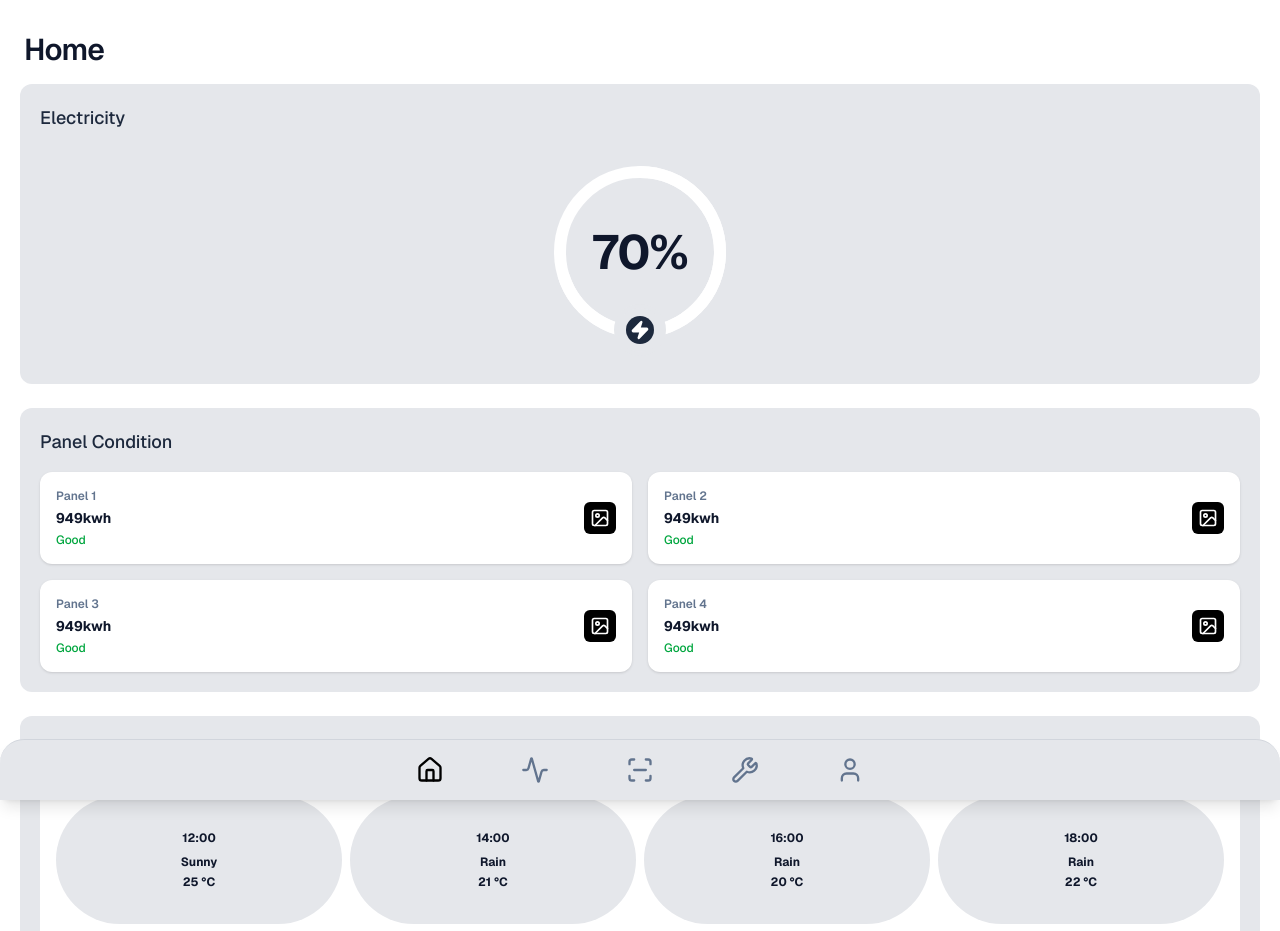
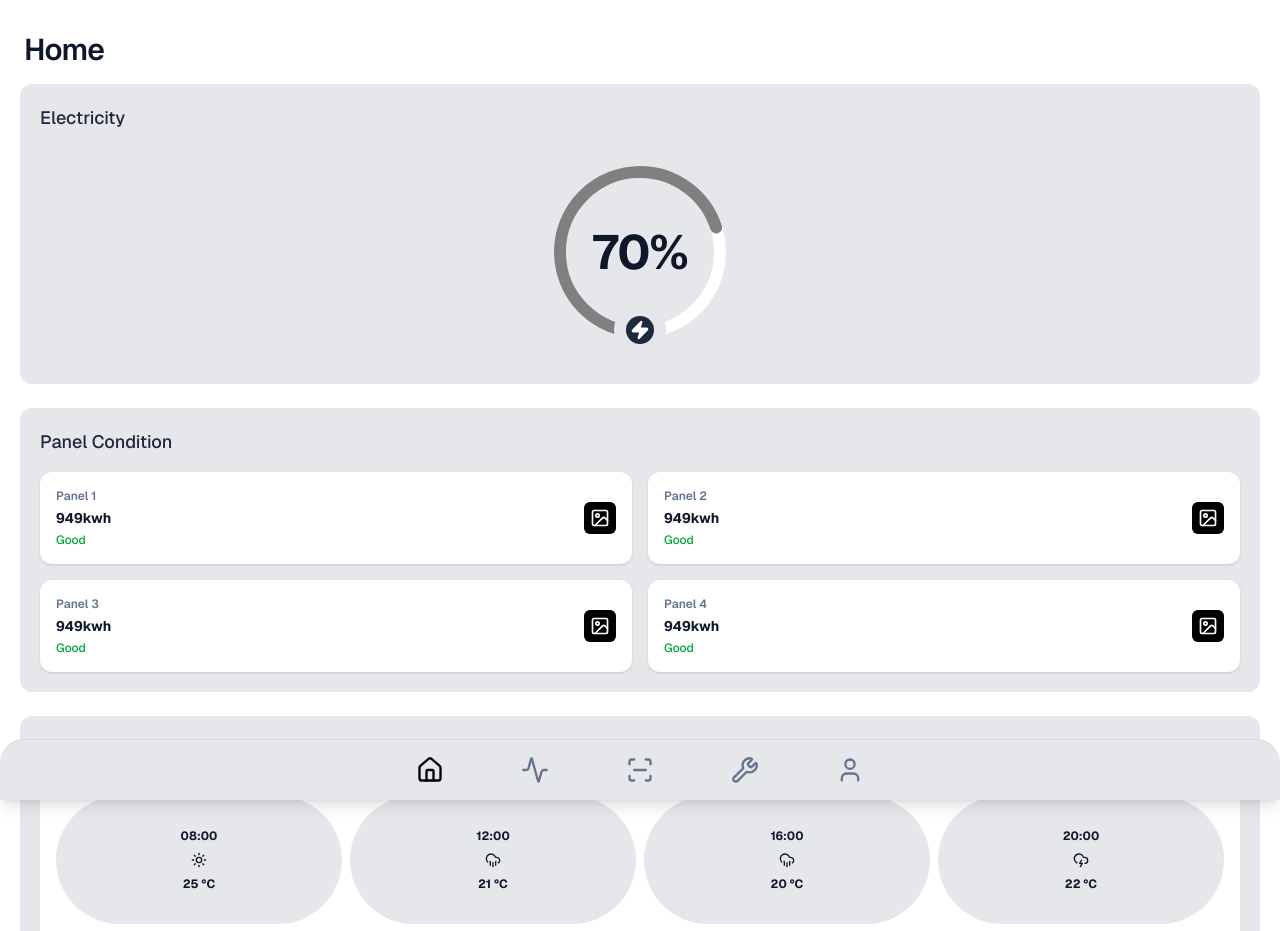
Before and after one commit to YawnBear/hci, a Next.js app: page / in a window 1280 px wide. Shown: the top 931 px of the page. Built offline with nearby package versions, Linux system fonts and the light colour scheme; no server answers.

Commit message:
weather API is done

```diff
--- a/src/app/api/weather/route.js
+++ b/src/app/api/weather/route.js
@@ -0,0 +1,25 @@
+export async function GET(request) {
+    try {
+        const { searchParams } = new URL(request.url);
+        const location = searchParams.get("location_name")?.toLowerCase();
+        console.log(request.url);
+
+        const response = await fetch(`https://api.data.gov.my/weather/forecast`);
+
+        if (!response.ok) {
+            throw new Error('Weather API request failed');
+        }
+
+        const data = await response.json();
+
+        return Response.json({
+            success: true,
+            data: data      // ← this is the whole file
+        });
+    } catch (error) {
+        return Response.json(
+            { success: false, error: error.message },
+            { status: 500 }
+        );
+    }
+}
--- a/src/app/page.js
+++ b/src/app/page.js
@@ -1,6 +1,6 @@
 'use client';
 
-import React, { useState } from 'react';
+import React, { use, useEffect, useState } from 'react';
 import {
   Home,
   Activity,
@@ -10,11 +10,81 @@ import {
   Zap,
   Image as ImageIcon,
   Sun,
-  CloudRain
+  CloudRain,
+  CloudLightning,
+  Haze
 } from 'lucide-react';
 
 export default function SolarDashboard() {
+  const [selectedData, setSelectedData] = useState([]);
+  const [city, setCity] = useState("Subang Jaya");
   const [activeTab, setActiveTab] = useState('home');
+  // Mapping object
+  const weatherMap = {
+    "Berjerebu": "Hazy",
+    "Tiada hujan": "Sunny",
+    "Hujan": "Rain",
+    "Hujan di beberapa tempat": "Rain",
+    "Hujan di satu dua tempat": "Rain",
+    "Hujan di satu dua tempat di kawasan pantai": "Rain",
+    "Hujan di satu dua tempat di kawasan pedalaman": "Rain",
+    "Ribut petir": "Thunderstorms",
+    "Ribut petir di beberapa tempat": "Thunderstorms",
+    "Ribut petir di beberapa tempat di kawasan pedalaman": "Thunderstorms",
+    "Ribut petir di satu dua tempat": "Thunderstorms",
+    "Ribut petir di satu dua tempat di kawasan pantai": "Thunderstorms",
+    "Ribut petir di satu dua tempat di kawasan pedalaman": "Thunderstorms"
+  };
+
+  const iconMap = {
+    "Sunny": <Sun className="w-4 h-4 mb-1" />,
+    "Rain": <CloudRain className="w-4 h-4 mb-1" />,
+    "Thunderstorms": <CloudLightning className="w-4 h-4 mb-1" />,
+    "Hazy": <Haze className="w-4 h-4 mb-1" />
+  };
+
+  const solarMap = {
+    "Hazy": "Medium Solar Output",
+    "Sunny": "High Solar Output",
+    "Rain": "Low Solar Output",
+    "Thunderstorms": "Low Solar Output"
+  }
+
+  useEffect(() => {
+    async function fetchWeather() {
+      const res = await fetch(`/api/weather?location_name=${encodeURIComponent(city)}`);
+      const data = await res.json();
+      if (data.success) {
+        console.log(data.data);
+        const selected = data.data.filter(
+          item => item.location.location_name.toLowerCase() === city.toLowerCase()
+        );
+        const lastObject = selected[selected.length - 1];
+        console.log(lastObject);
+        setSelectedData(lastObject);
+      } else {
+        console.error(data.error);
+      }
+    }
+    fetchWeather();
+  }, [city]);
+
+  // Function to translate
+  function translateWeather(description) {
+    return weatherMap[description] || description; // fallback to original if not found
+  }
+
+  function translateIcon(description) {
+    return iconMap[translateWeather(description)] || description; // fallback to original if not found
+  }
+
+  function formatDateToDayMonth(dateString) {
+    // Example input: "2025-12-11"
+    const [year, month, day] = dateString.split("-"); // split the string by "-"
+    return `${day}-${month}`; // return in dd-mm format
+  }
+
+
 
   return (
     <div className="min-h-screen bg-white font-sans text-slate-900 pb-24">
@@ -47,12 +117,13 @@ export default function SolarDashboard() {
                   cx="96"
                   cy="96"
                   r="80"
-                  stroke="white"
+                  stroke="grey"
                   strokeWidth="12"
                   fill="transparent"
                   strokeDasharray={502}
                   strokeDashoffset={502 - (502 * 0.7)}
                   className="transition-all duration-1000 ease-out"
+                  transform="rotate(180 96 96)"
                   strokeLinecap="round"
                 />
               </svg>
@@ -95,37 +166,37 @@ export default function SolarDashboard() {
 
         {/* AI Estimation Section */}
         <section className="bg-gray-200 rounded-xl p-5">
-          <h2 className="text-lg font-medium text-slate-800 mb-4">AI Estimation</h2>
+          <h2 className="text-lg font-medium text-slate-800 mb-4">Weather Forecast {selectedData?.date ? formatDateToDayMonth(selectedData.date) : ""}</h2>
 
           {/* White Card Container */}
           <div className="bg-white rounded-2xl p-4">
             <div className="grid grid-cols-4 gap-2">
               <ForecastPill
-                time="12:00"
-                weather="Sunny"
+                time="08:00"
+                // weather={translateWeather(selectedData.morning_forecast) || "Sunny"}
                 temp="25 °C"
-                icon={<Sun className="w-4 h-4 mb-1" />}
+                icon={translateIcon(translateWeather(selectedData.morning_forecast)) || <Sun className="w-4 h-4 mb-1" />}
                 output="High"
               />
               <ForecastPill
-                time="14:00"
-                weather="Rain"
+                time="12:00"
+                // weather={translateWeather(selectedData.afternoon_forecast) || "Thunderstorms"}
                 temp="21 °C"
-                icon={<CloudRain className="w-4 h-4 mb-1" />}
+                icon={translateIcon(translateWeather(selectedData.afternoon_forecast)) || <CloudRain className="w-4 h-4 mb-1" />}
                 output="Low"
               />
               <ForecastPill
                 time="16:00"
-                weather="Rain"
+                // weather={translateWeather(selectedData.summary_forecast) || "Thunderstorms"}
                 temp="20 °C"
-                icon={<CloudRain className="w-4 h-4 mb-1" />}
+                icon={translateIcon(translateWeather(selectedData.summary_forecast)) || <CloudRain className="w-4 h-4 mb-1" />}
                 output="Low"
               />
               <ForecastPill
-                time="18:00"
-                weather="Rain"
+                time="20:00"
+                // weather={translateWeather(selectedData.night_forecast) || "Rain"}
                 temp="22 °C"
-                icon={<CloudRain className="w-4 h-4 mb-1" />}
+                icon={translateIcon(translateWeather(selectedData.night_forecast)) || <CloudLightning className="w-4 h-4 mb-1" />}
                 output="Low"
               />
             </div>
@@ -184,6 +255,7 @@ function ForecastPill({ time, weather, temp, icon, output }) {
           {/* We simulate the icon/text combo */}
           {/* <span className="text-[10px] font-semibold">{weather}</span> */}
           {/* The image shows bold text like 'Sunny' or 'Rain' */}
+          {icon}
           <span className="text-xs font-bold text-slate-900">{weather}</span>
         </div>
         <span className="text-xs font-bold text-slate-900">{temp}</span>
```
Also changed, not shown: public/solarPanel.png (added).
